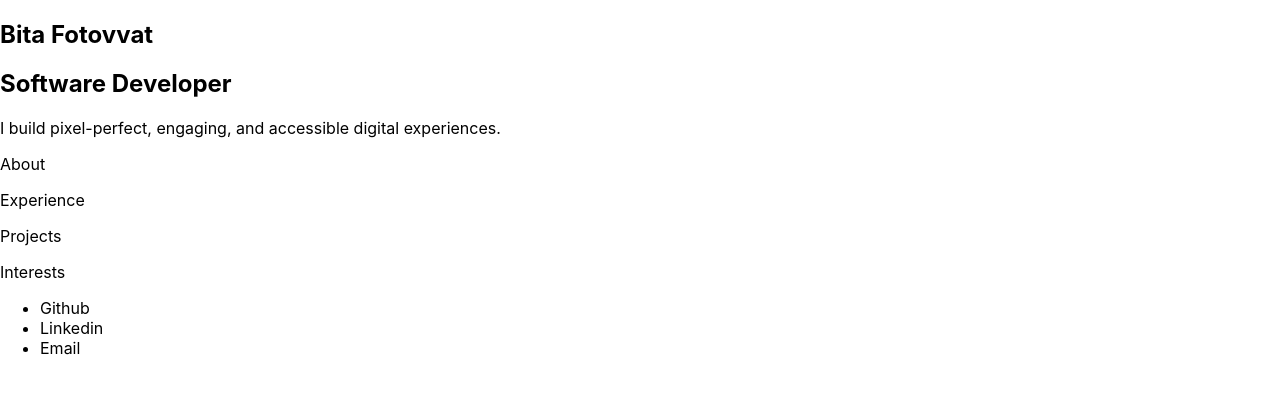
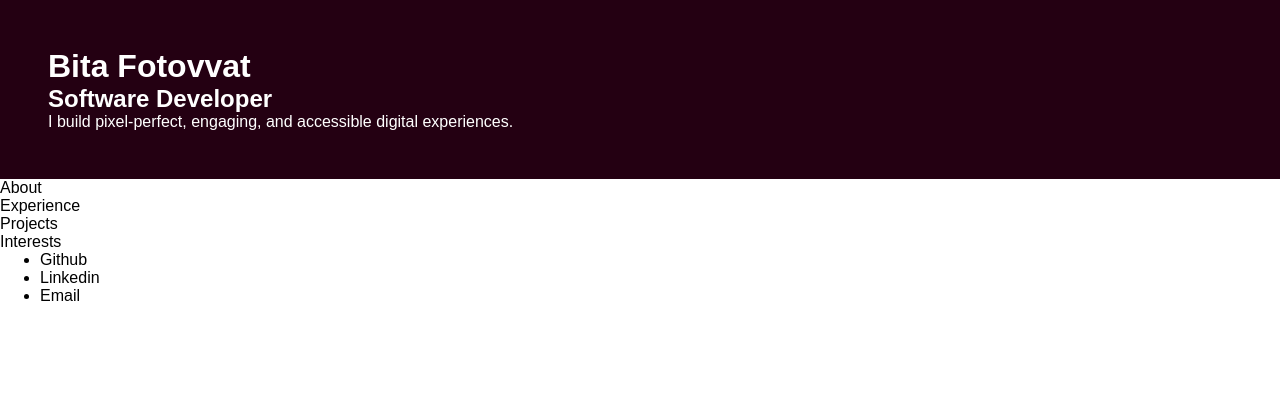
Before and after one commit to Bita-Fotovvat/bitaportfolio, a React (Create React App) app: page / in a window 1280 px wide. Shown: the top 394 px of the page. Built offline with nearby package versions, Linux system fonts and the light colour scheme.

Commit message:
added Intro styling

```diff
--- a/src/App.js
+++ b/src/App.js
@@ -1,9 +1,11 @@
 import './App.scss';
+import Header from './components/Header/Header';
 import HomePage from './pages/HomePage/HomePage';
 
 function App() {
   return (
     <div>
+      <Header/>
       <HomePage/>
     </div>
   );
--- a/src/components/Intro/Intro.js
+++ b/src/components/Intro/Intro.js
@@ -1,10 +1,10 @@
 import "./Intro.scss"
 export default function Intro() {
     return (
-      <article className="Intro">
-        <h1 className="Intro--title">Bita Fotovvat</h1>
-        <h2 className="Intro--subtitle">Software Developer</h2>
-        <p className="Intro--body">I build pixel-perfect, engaging, and accessible digital experiences.</p>
+      <article className="intro">
+        <h1 className="intro--title">Bita Fotovvat</h1>
+        <h2 className="intro--subtitle">Software Developer</h2>
+        <p className="intro--body">I build pixel-perfect, engaging, and accessible digital experiences.</p>
       </article>
     );
   }
--- a/src/components/Intro/Intro.scss
+++ b/src/components/Intro/Intro.scss
@@ -0,0 +1,20 @@
+@use "../../styles/partials/variables" as *;
+@use "../../styles/partials/typography" as *;
+@use "../../styles/partials/mixins" as *;
+@use "../../styles/partials/_global" as *;
+
+.intro{
+    // margin: auto;
+    padding: 3rem;
+    // max-width: 40rem;
+    background-color: $main-bg-color;
+    color: white;
+    &--title{
+        font-size: $main-title-fontsize;
+        font-weight: $main-title-fontweight;
+    }
+    &--subtitle{
+        font-size: $sub-title-fontsize;
+        font-weight: $sub-title-fontweight;
+    }
+}
--- a/src/pages/HomePage/HomePage.js
+++ b/src/pages/HomePage/HomePage.js
@@ -1,4 +1,3 @@
-import Header from '../../components/Header/Header';
 import Intro from '../../components/Intro/Intro';
 import Navbar from '../../components/Navbar/Navbar';
 import Connect from '../../components/Connect/Connect';
@@ -6,10 +5,14 @@ import Connect from '../../components/Connect/Connect';
 export default function HomePage() {
     return (
       <div className="home">
-        <Header/>
-        <Intro/>
-        <Navbar/>
-        <Connect/>
+        <section className="home--leftbar">
+          <Intro/>
+          <Navbar/>
+          <Connect/>
+        </section>
+        <section className="home--rightbar">
+
+        </section>
       </div>
     );
   }
--- a/src/styles/_variables.scss
+++ /dev/null
@@ -1,2 +0,0 @@
-$tablet-breakpoint: 768px;
-$desktop-breakpoint: 1280px;
--- /dev/null
+++ b/src/styles/partials/_variables.scss
@@ -0,0 +1,7 @@
+$tablet-breakpoint: 768px;
+$desktop-breakpoint: 1280px;
+$main-bg-color: #240012;
+$main-title-fontsize: 2rem;
+$main-title-fontweight: 700;
+$sub-title-fontsize: 1.5rem;
+$sub-title-fontweight: 600;
```
Also changed, not shown: src/styles/partials/_global.scss (renamed from src/styles/_global.scss), src/styles/partials/_mixins.scss (renamed from src/styles/_mixins.scss), src/styles/partials/_typography.scss (added).
